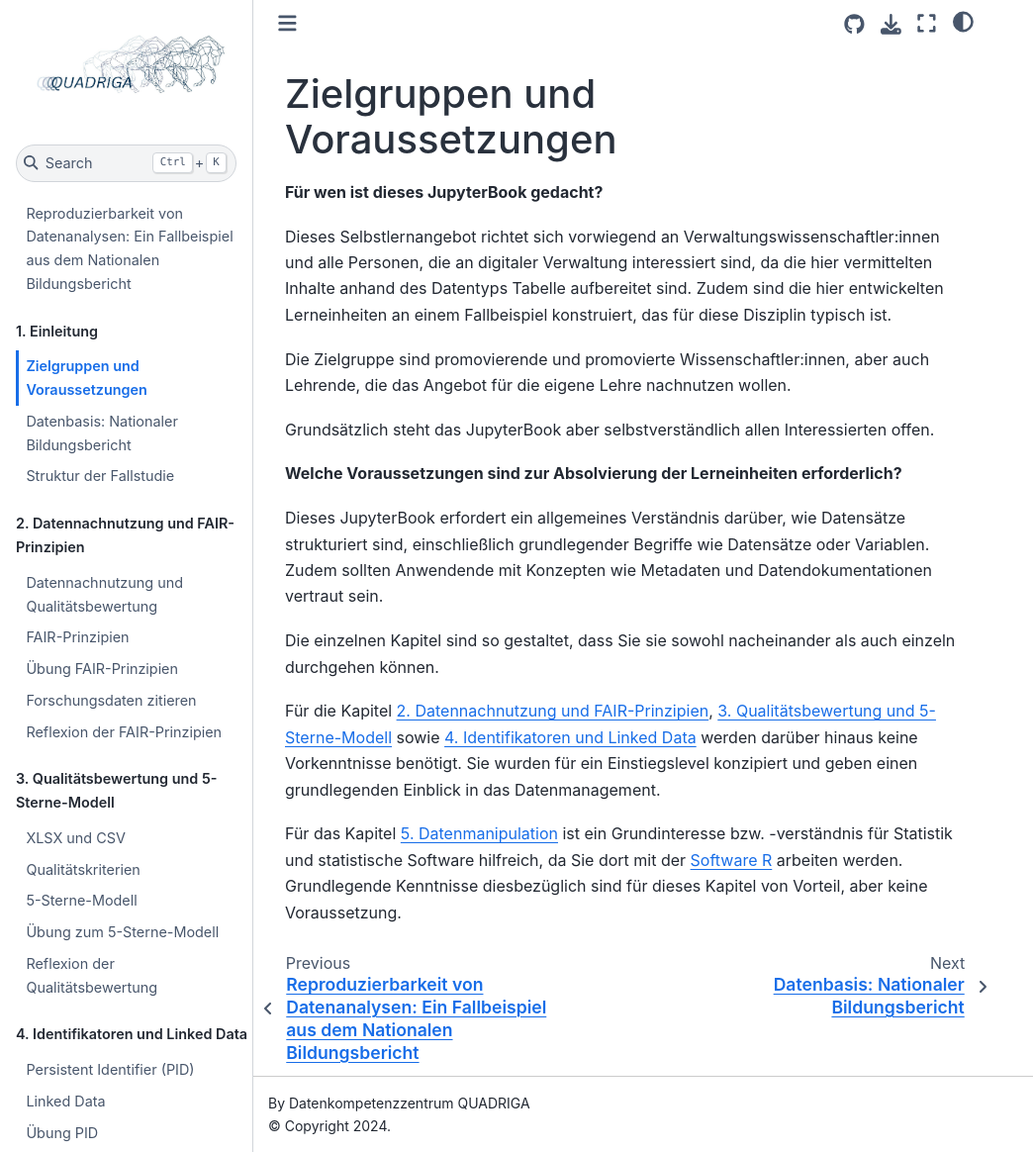
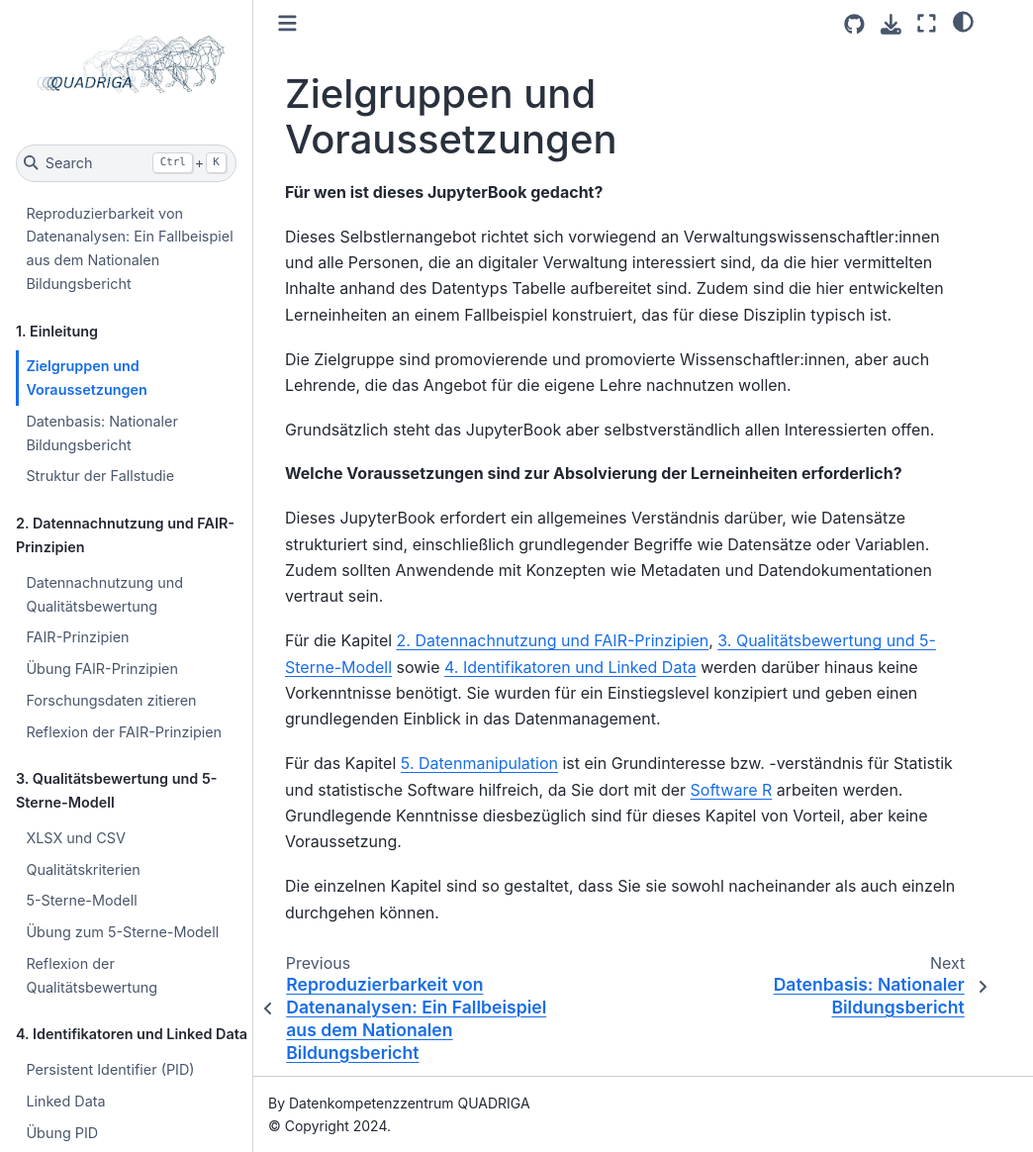
Before and after one commit to quadriga-dk/Tabelle-Fallstudie-1, a Jupyter Book: the page built from Markdown/02_Zielgruppen.md, in a window 1280 px wide and 1164 px high. Shown: the whole window at 99% size, without its empty margins (0-1044 px from the left). Built offline with Jupyter Book 1.0.4 settings and Sphinx 7.4.7 and the Sphinx Book theme 1.1.4, drawn with Linux system fonts in a browser that asks for light colours.

```diff
--- a/Markdown/02_Zielgruppen.md
+++ b/Markdown/02_Zielgruppen.md
@@ -14,8 +14,9 @@ Grundsätzlich steht das JupyterBook aber selbstverständlich allen Interessiert
 
 Dieses JupyterBook erfordert ein allgemeines Verständnis darüber, wie Datensätze strukturiert sind, einschließlich grundlegender Begriffe wie Datensätze oder Variablen. Zudem sollten Anwendende mit Konzepten wie Metadaten und Datendokumentationen vertraut sein.
 
-Die einzelnen Kapitel sind so gestaltet, dass Sie sie sowohl nacheinander als auch einzeln durchgehen können.
-
 Für die Kapitel [2. Datennachnutzung und FAIR-Prinzipien](Datennachnutzung), [3. Qualitätsbewertung und 5-Sterne-Modell](Rohdaten) sowie [4. Identifikatoren und Linked Data](PID) werden darüber hinaus keine Vorkenntnisse benötigt. Sie wurden für ein Einstiegslevel konzipiert und geben einen grundlegenden Einblick in das Datenmanagement.
 
 Für das Kapitel [5. Datenmanipulation](Datenmanipulation) ist ein Grundinteresse bzw. -verständnis für Statistik und statistische Software hilfreich, da Sie dort mit der <a href="https://www.r-project.org" target="_blank">Software R</a> arbeiten werden. Grundlegende Kenntnisse diesbezüglich sind für dieses Kapitel von Vorteil, aber keine Voraussetzung.
+
+
+Die einzelnen Kapitel sind so gestaltet, dass Sie sie sowohl nacheinander als auch einzeln durchgehen können.
```
